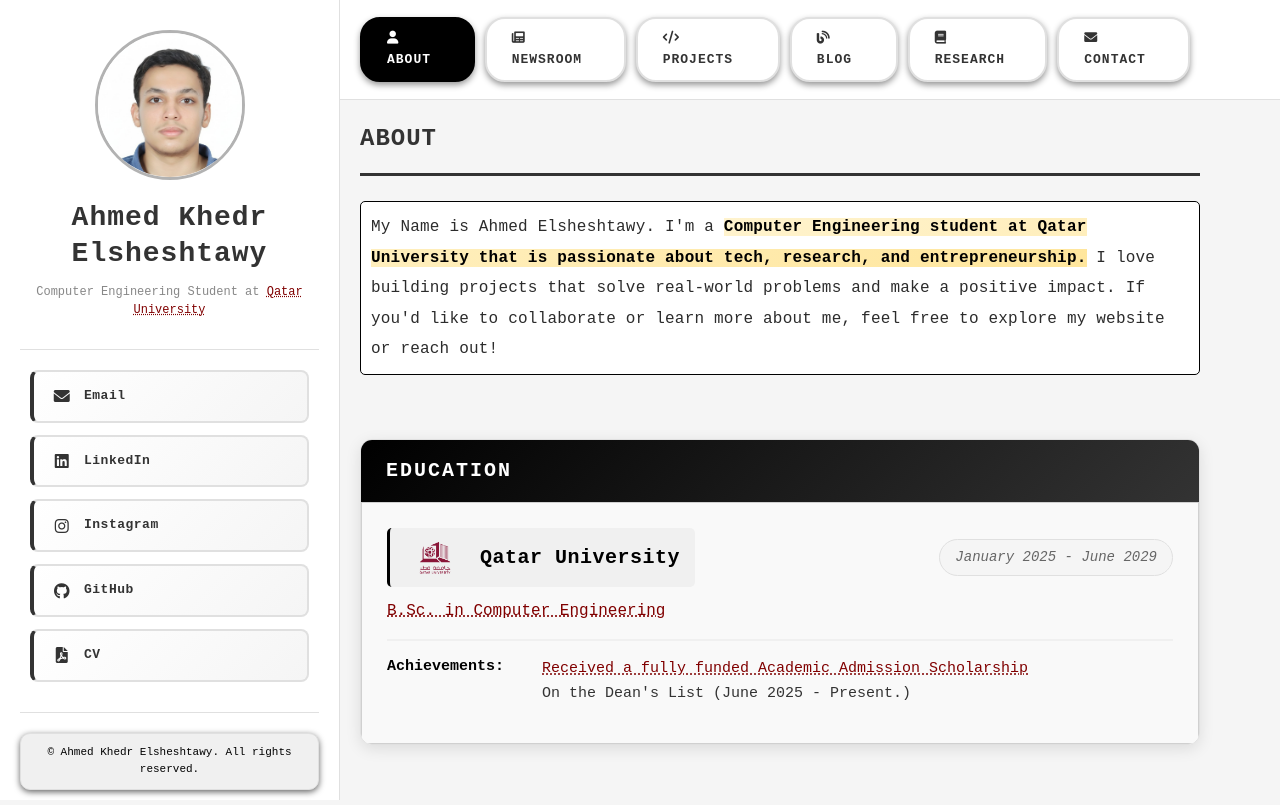
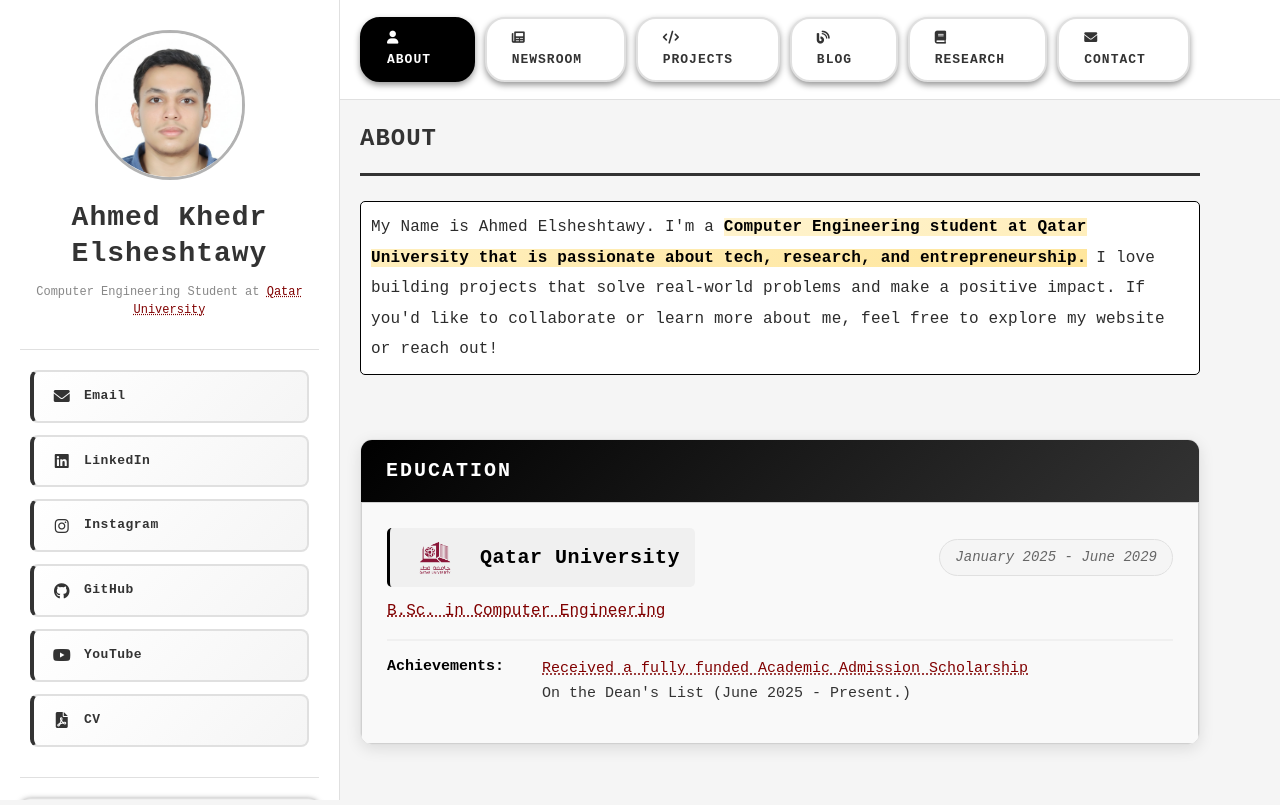
Before and after one commit to Ahmed-Elsheshtawy/Personal-Webpage, a plain HTML site: page source/index.html in a window 1280 px wide. Drawn offline with nearby package versions, Linux system fonts and the light colour scheme.

Commit message:
Added youtube link

```diff
--- a/source/index.html
+++ b/source/index.html
@@ -34,6 +34,9 @@
                 </a>
                 <a href="https://github.com/Ahmed-Elsheshtawy" class="social-btn" target="_blank">
                     <i class="fab fa-github"></i> GitHub
+                </a>
+                <a href="https://www.youtube.com/@Ahmedk.Elsheshtawy" class="social-btn" target="_blank">
+                    <i class="fab fa-youtube"></i> YouTube
                 </a>
                 <a href="https://acrobat.adobe.com/id/urn:aaid:sc:AP:a4413d84-affe-4b0e-8855-0bd95177adba" class="social-btn" target="_blank">
                     <i class="fas fa-file-pdf"></i> CV
```
